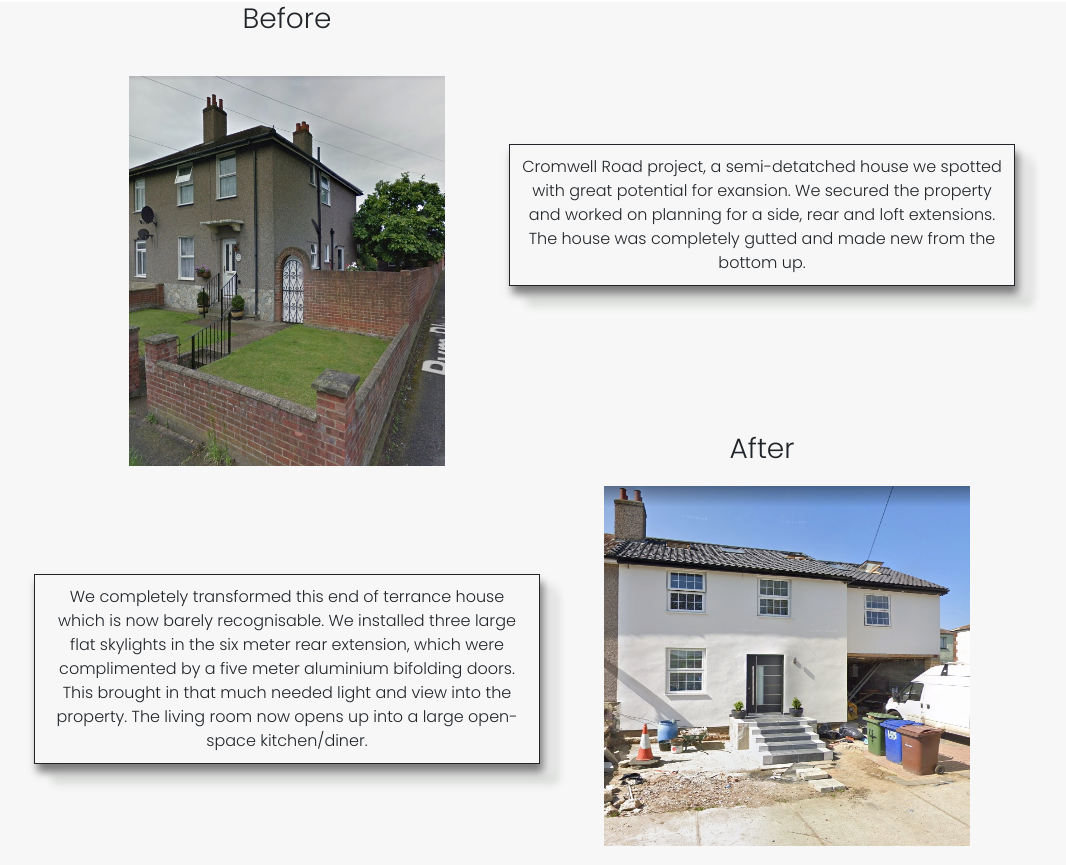
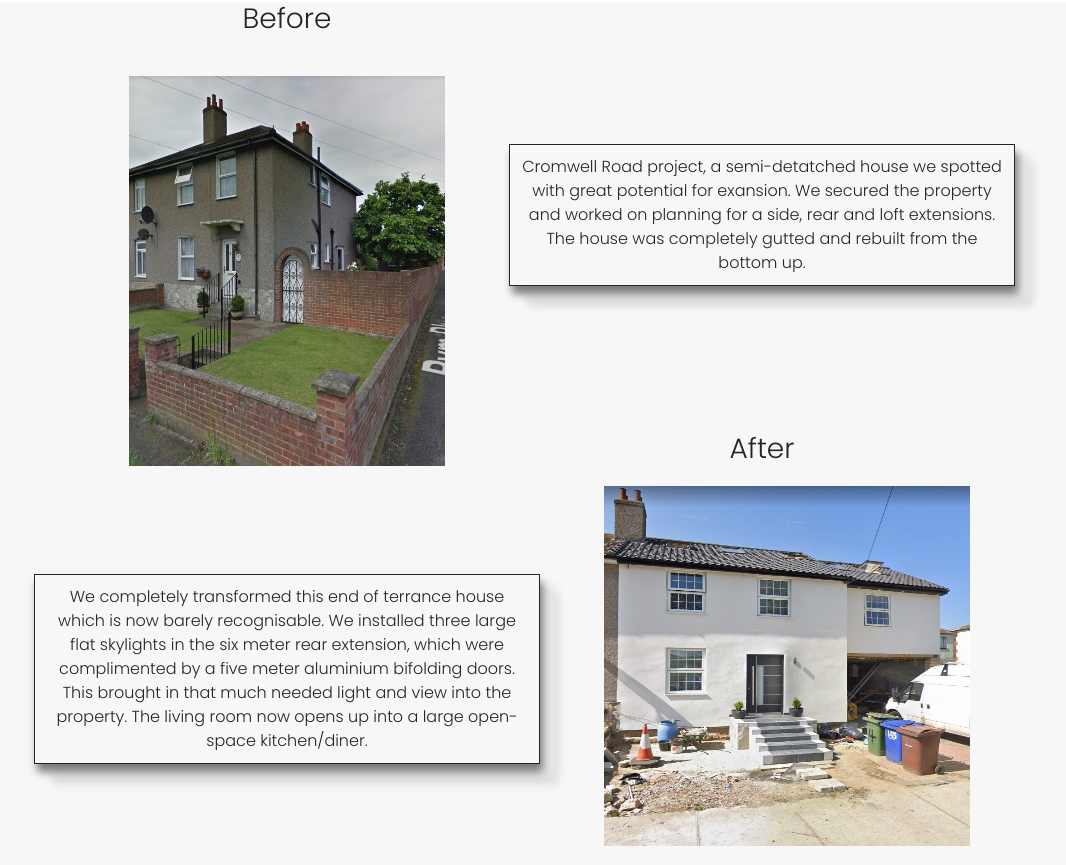
Before and after one commit to BesnikShala/Founder-Property-Ltd, a Django app: page /services/ in a window 1280 px wide. Shown: the part 680-1545 px from the top of the page, without its empty margins (68-1134 px from the left). Run offline with Django 4.2, Linux system fonts and the light colour scheme; parts of the project's set-up code (start-up, migrations or seed data) failed here and were passed over.

Commit message:
Update services html

```diff
--- a/services/templates/services/services.html
+++ b/services/templates/services/services.html
@@ -41,7 +41,7 @@
                     exansion. We
                     secured
                     the property and worked on planning for a side, rear and loft extensions. The house was completely
-                    gutted and made new from the bottom up. </p>
+                    gutted and rebuilt from the bottom up. </p>
             </div>
         </div>
         <div class="row cromwell">
```
